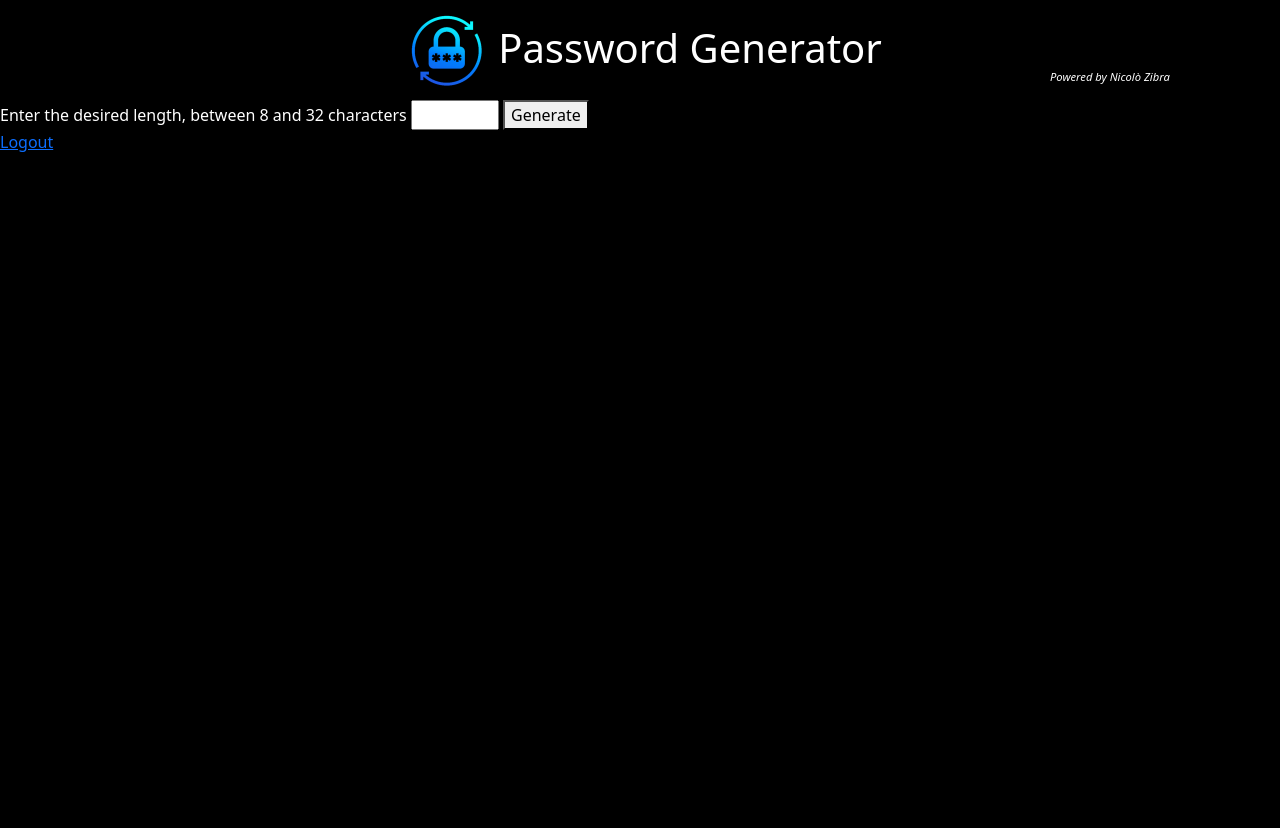
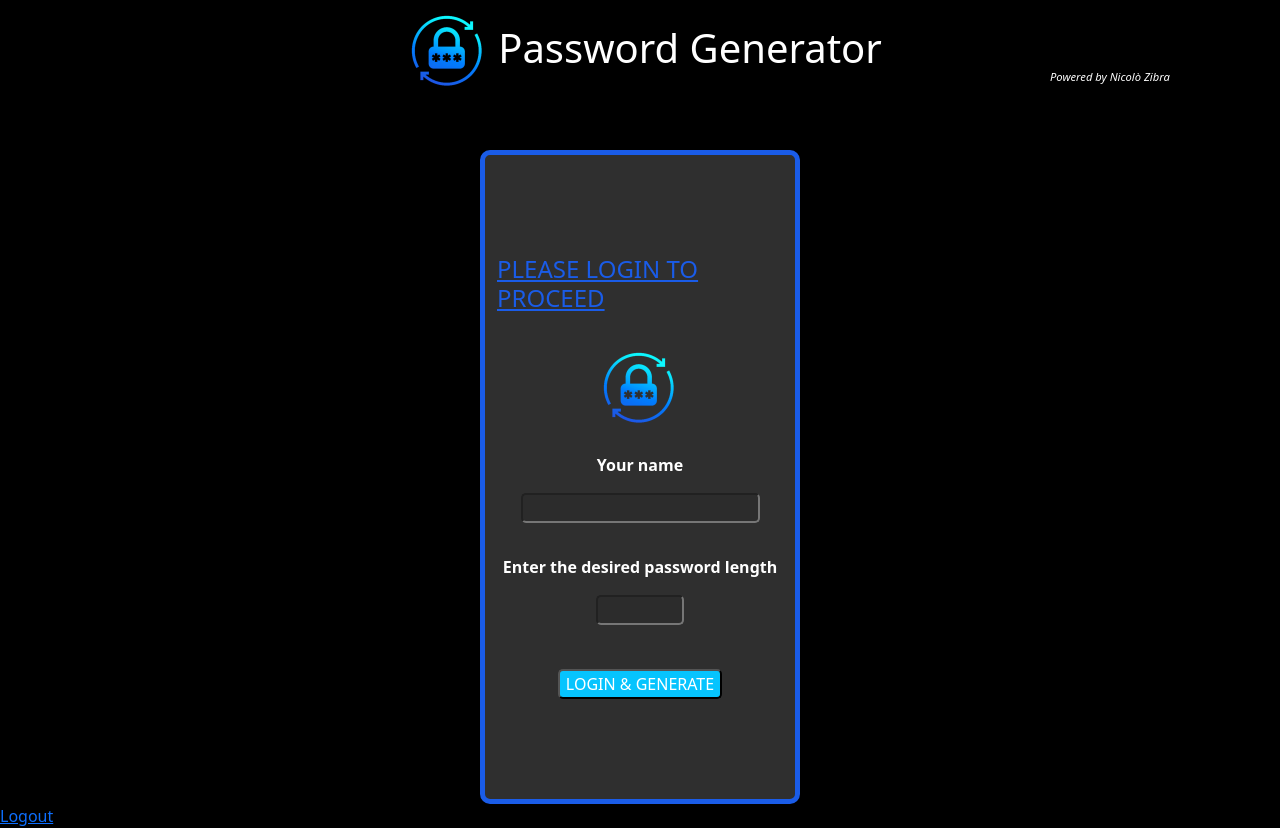
Before and after one commit to nicolozibra1/php-strong-password-generator, a PHP site: page / in a window 1280 px wide. Before the commit the page ends 152 px from the top, so only its background shows below. Run offline with PHP 8.4, Linux system fonts and the light colour scheme.

Commit message:
upgrade-layout-index.php

```diff
--- a/css/style.css
+++ b/css/style.css
@@ -1,7 +1,7 @@
 body{
     background-color: black;
-    color: white;
 }
+/* HEADER */
 header{
     height: 100px;
 }
@@ -18,4 +18,34 @@ h6{
     margin-top: -30px;
     font-size: 0.7rem;
     font-style: italic;
+    color: white;
 }
+/* MAIN */
+form{
+    background-color: rgba(255, 255, 255, 0.185);
+    border: 5px solid #1a5ce8;
+    border-radius: 10px;
+    margin-top: 50px;
+    padding: 100px 0;
+
+}
+input{
+    background-color: rgba(0, 0, 0, 0.068);
+    border-radius: 5px;
+    margin-bottom: 1rem;
+    color: white;
+}
+label{
+    color: white;
+}
+h4{
+    color: #1a5ce8;
+    text-transform: uppercase;
+    text-decoration: underline;
+}
+button{
+    color: white;
+    background-color: #06c4fe;
+    margin-top: 0.8rem;
+    border-radius: 5px;
+}
--- a/index.php
+++ b/index.php
@@ -7,10 +7,16 @@
 
 <?php include './partials/template/header.php' ?>
     <main>
-        <form action="passGen.php" method="GET">
-            <label for="pass-length">Enter the desired length, between 8 and 32 characters</label>
+        <form action="passGen.php" method="GET" id="login" class="container w-25 d-flex flex-column align-items-center gap-3">
+            <h4>Please login to proceed</h4>
+            <div class="box-logo">
+                <img src="./img/logo.png" alt="">
+            </div>
+            <label for="username" class="fw-semibold">Your name</label>
+            <input type="text" name="username" required>
+            <label for="pass-length" class="fw-semibold">Enter the desired password length</label>
             <input type="number" name="pass-length" id="pass-length" min="8" max="32">
-            <button type="submit">Generate</button>
+            <button type="submit">LOGIN & GENERATE</button>
         </form>
         <a href="logout.php">Logout</a>
     </main>
--- a/partials/template/header.php
+++ b/partials/template/header.php
@@ -14,7 +14,7 @@
             <div class="box-logo">
                 <img src="./img/logo.png" alt="">
             </div>
-            <h1 class="mt-4">Password Generator</h1>
+            <h1 class="mt-4 text-white">Password Generator</h1>
         </div>
         <h6>Powered by Nicolò Zibra</h6>
     </header>
```
Also changed, not shown: passGen.php (+5 -2 lines).
